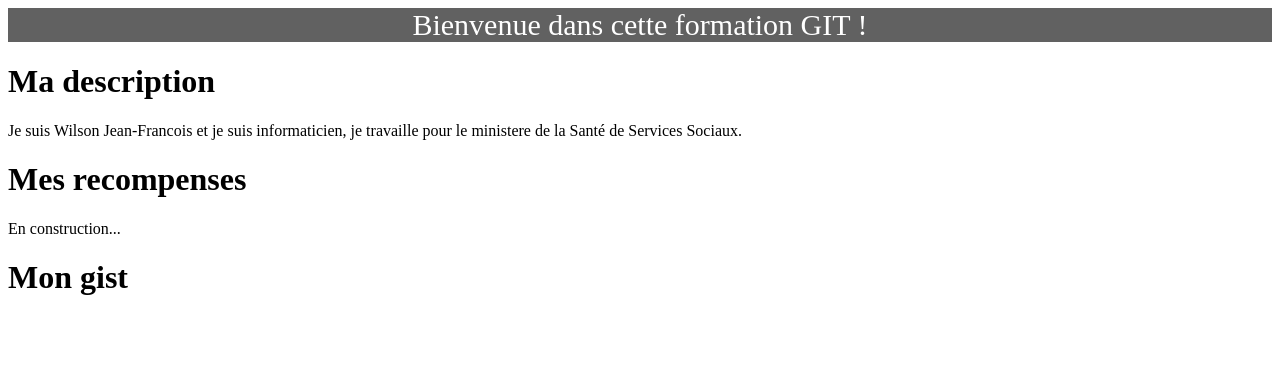
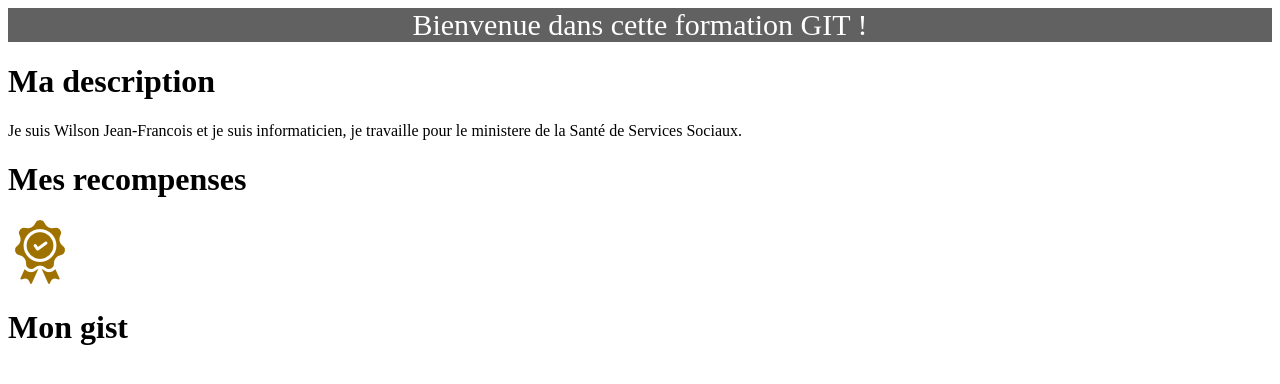
Before and after one commit to wjfrancois/Mon_site_web, a plain HTML site: page hello.html in a window 1280 px wide. Drawn offline with Linux system fonts and the light colour scheme.

Commit message:
ajout de medaille de bronze

```diff
--- a/hello.html
+++ b/hello.html
@@ -25,7 +25,7 @@
 		<!-- recompense -->
 		<div>
 		<h1> Mes recompenses</h1>
-		<p> En construction...</p>
+		<p> <img src="images\medal_bronze.png"></p>
 		</div>
 		<!-- Gist -->
 		<div>
```
